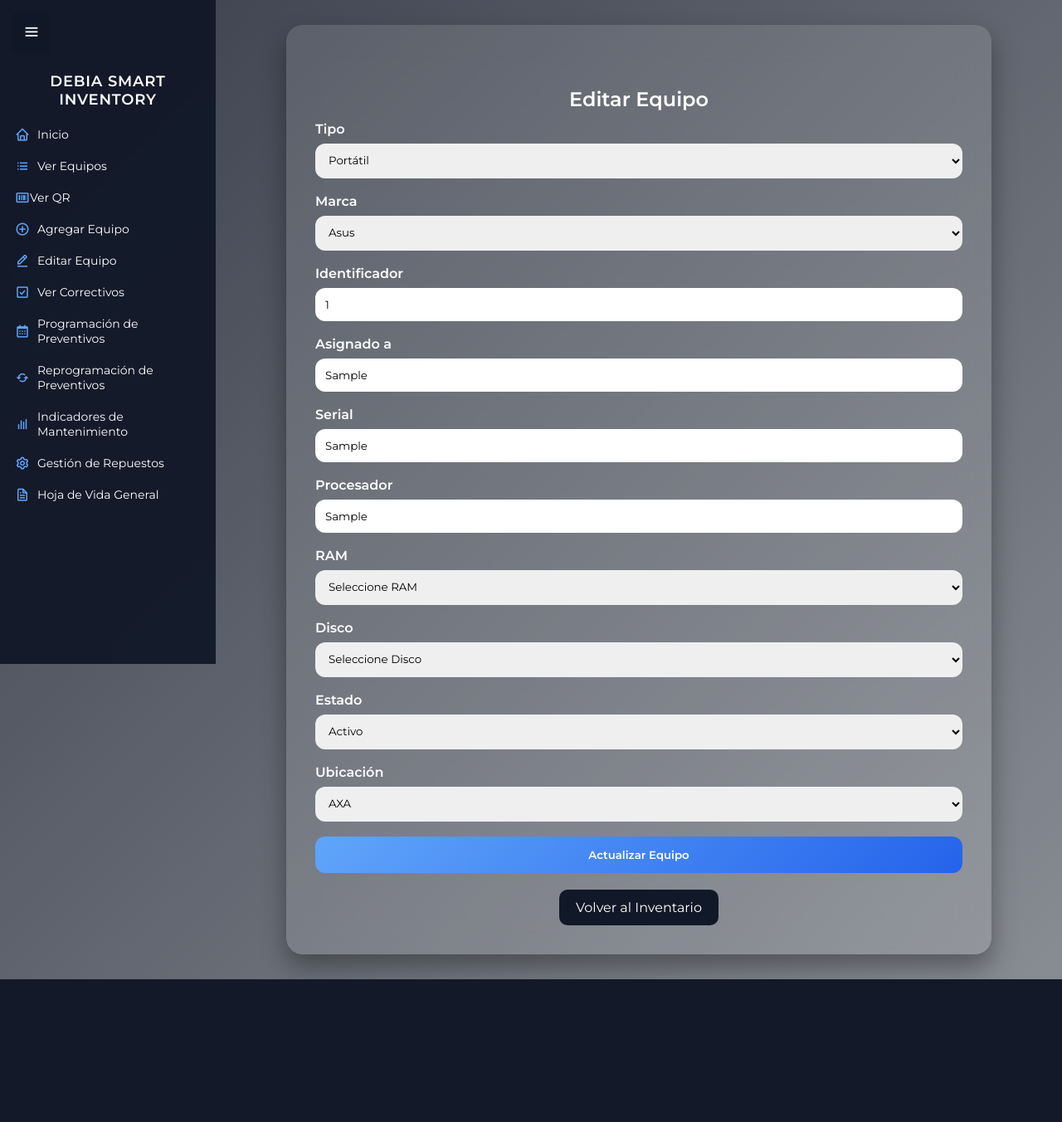
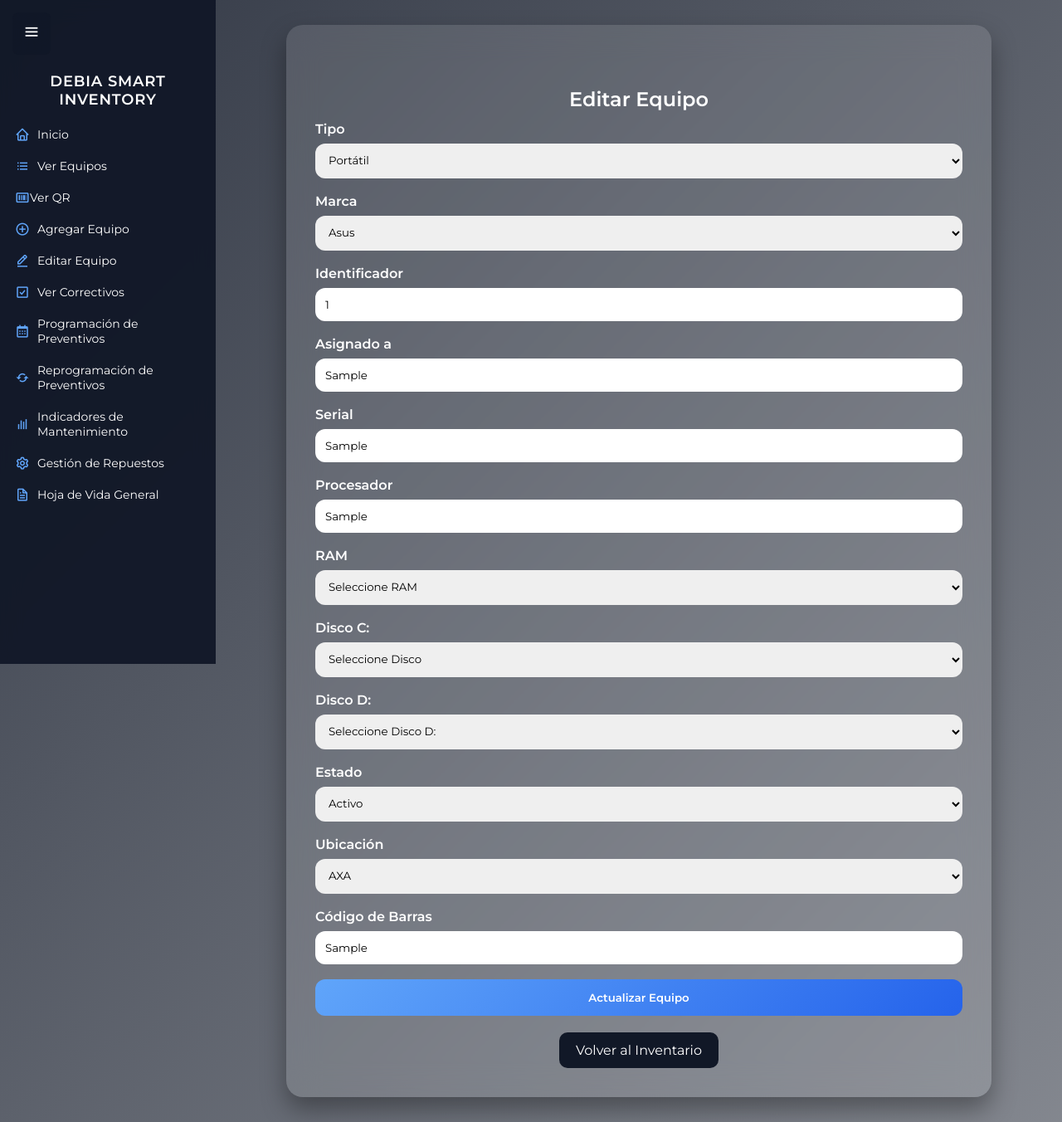
Before and after one commit to Sebas-091202/Debia-Smart-Inventory-2, a PHP site: page /ConsulSoft/editar_equipos.php?id=1 in a window 1280 px wide. Shown: the whole page at 83% size. Before the commit the page ends 1180 px from the top, so only its background shows below. Run offline with PHP 8.4, Linux system fonts and the light colour scheme; the visitor is signed in with stand-in values (Sample User, id 1); tables that the repository leaves empty or names only in its code hold one stand-in row (values such as "Sample post").

Commit message:
Segunda Version, reorganizacion de estructura

```diff
--- a/controller/procesar_agregar_equipos.php
+++ b/controller/procesar_agregar_equipos.php
@@ -53,7 +53,7 @@ $stmt->execute([
 // GENERAR QR
 $rutaQR = "../qrs/" . $codigo . ".png";
 
-include("../lib/phpqrcode/qrlib.php");
+require_once("../lib/phpqrcode/qrlib.php");
 
 $url = "http://localhost/ConsulSoft/views/hoja_vida_equipos.php?codigo=" . $codigo;
 
--- a/views/editar_equipos.php
+++ b/views/editar_equipos.php
@@ -157,32 +157,48 @@ if (!$equipo) {
                     name="procesador"
                     value="<?= $equipo['procesador'] ?>">
 
-
                 <label>RAM</label>
                 <select name="ram" required>
                     <option value="">Seleccione RAM</option>
-                    <option value="4GB">4GB</option>
-                    <option value="8GB">8GB</option>
-                    <option value="16GB">16GB</option>
-                    <option value="32GB">32GB</option>
-                    <option value="64GB">64GB</option>
+
+                    <option value="4GB" <?= ($equipo['ram'] == '4GB') ? 'selected' : '' ?>>4GB</option>
+                    <option value="8GB" <?= ($equipo['ram'] == '8GB') ? 'selected' : '' ?>>8GB</option>
+                    <option value="16GB" <?= ($equipo['ram'] == '16GB') ? 'selected' : '' ?>>16GB</option>
+                    <option value="32GB" <?= ($equipo['ram'] == '32GB') ? 'selected' : '' ?>>32GB</option>
+                    <option value="64GB" <?= ($equipo['ram'] == '64GB') ? 'selected' : '' ?>>64GB</option>
                 </select>
 
 
-                <label>Disco</label>
+                <label>Disco C:</label>
                 <select name="disco" required>
                     <option value="">Seleccione Disco</option>
 
-                    <!-- SSD -->
-                    <option value="256GB SSD">256GB SSD</option>
-                    <option value="512GB SSD">512GB SSD</option>
-                    <option value="1TB SSD">1TB SSD</option>
+                    <option value="256GB SSD" <?= ($equipo['disco'] == '256GB SSD') ? 'selected' : '' ?>>256GB SSD</option>
+                    <option value="512GB SSD" <?= ($equipo['disco'] == '512GB SSD') ? 'selected' : '' ?>>512GB SSD</option>
+                    <option value="1TB SSD" <?= ($equipo['disco'] == '1TB SSD') ? 'selected' : '' ?>>1TB SSD</option>
 
-                    <!-- HDD -->
-                    <option value="500GB HDD">500GB HDD</option>
-                    <option value="1TB HDD">1TB HDD</option>
-                    <option value="2TB HDD">2TB HDD</option>
+                    <option value="500GB HDD" <?= ($equipo['disco'] == '500GB HDD') ? 'selected' : '' ?>>500GB HDD</option>
+                    <option value="1TB HDD" <?= ($equipo['disco'] == '1TB HDD') ? 'selected' : '' ?>>1TB HDD</option>
+                    <option value="2TB HDD" <?= ($equipo['disco'] == '2TB HDD') ? 'selected' : '' ?>>2TB HDD</option>
                 </select>
+
+
+
+                <label>Disco D:</label>
+                <select name="disco2" required>
+                    <option value="">Seleccione Disco D:</option>
+
+                    <option value="Ninguno" <?= ($equipo['disco2'] == 'Ninguno') ? 'selected' : '' ?>>Ninguno</option>
+
+                    <option value="256GB SSD" <?= ($equipo['disco2'] == '256GB SSD') ? 'selected' : '' ?>>256GB SSD</option>
+                    <option value="512GB SSD" <?= ($equipo['disco2'] == '512GB SSD') ? 'selected' : '' ?>>512GB SSD</option>
+                    <option value="1TB SSD" <?= ($equipo['disco2'] == '1TB SSD') ? 'selected' : '' ?>>1TB SSD</option>
+
+                    <option value="500GB HDD" <?= ($equipo['disco2'] == '500GB HDD') ? 'selected' : '' ?>>500GB HDD</option>
+                    <option value="1TB HDD" <?= ($equipo['disco2'] == '1TB HDD') ? 'selected' : '' ?>>1TB HDD</option>
+                    <option value="2TB HDD" <?= ($equipo['disco2'] == '2TB HDD') ? 'selected' : '' ?>>2TB HDD</option>
+                </select>
+
 
                 <label>Estado</label>
                 <select name="estado">
@@ -229,11 +245,18 @@ if (!$equipo) {
                         Directores Operativos
                     </option>
 
-                        <option value="Bodega"
-                            <?= ($equipo['ubicacion'] == 'Bodega') ? 'selected' : ''; ?>>
-                            Bodega
-                        </option>
+                    <option value="Bodega"
+                        <?= ($equipo['ubicacion'] == 'Bodega') ? 'selected' : ''; ?>>
+                        Bodega
+                    </option>
                 </select>
+
+                <label>Código de Barras</label>
+                <input type="text"
+                    name="codigo_barras"
+                    value="<?= $equipo['codigo_barras'] ?>"
+                    placeholder="Escanear o escribir">
+
 
                 <button
                     type="submit"
--- a/views/hoja_vida_equipos.php
+++ b/views/hoja_vida_equipos.php
@@ -309,7 +309,7 @@ if ($id_equipo) {
         <?php if ($equipo): ?>
 
             <div class="card">
-                <h2>Hoja de Vida Equipo <?= $equipo['identificador'] ?></h2>
+                <h2>Hoja de Vida Equipo <?= $equipo['tipo'] ?> - <?= $equipo['marca'] ?> - <?= $equipo['identificador'] ?></h2>
                 <h3>Ficha Técnica del Equipo</h3>
                 <table style="margin-bottom:25px;">
                     <tr>
@@ -617,7 +617,7 @@ if ($id_equipo) {
                 body: filas
             });
 
-            doc.save("Hoja_Vida_" + identificador + ".pdf");
+            doc.save("Hoja_Vida_" +  $tipo + "_" + $marca + "_"  + identificador + ".pdf");
         }
 
 
--- a/views/ver_qr.php
+++ b/views/ver_qr.php
@@ -154,7 +154,7 @@ h2{
 
                 <div>
 
-                    <h3><?= htmlspecialchars($equipo['tipo'] . ', ' . $equipo['marca'] . ', ' . $equipo['identificador']) ?></h3>
+                    <h3><?= htmlspecialchars($equipo['tipo'] . ' - ' . $equipo['marca'] . ' - ' . $equipo['identificador']) ?></h3>
 
                     <div class="qr-img">
                         <img src="../qrs/<?= htmlspecialchars($codigo) ?>.png" width="200">
```
Also changed, not shown: controller/actualizar_equipos.php (+45 -22 lines), qrs/487556824521.png (deleted), qrs/49840988948940.png (deleted), qrs/651236645110300.png (deleted), qrs/656161844561610.png (deleted), qrs/89451613561.png (deleted), qrs/ER65T4ER65DF561SD.png (deleted), qrs/QWEQ32W1SAD52.png (deleted), qrs/QWEQ32W1SAD5256F651VC.png (added).
